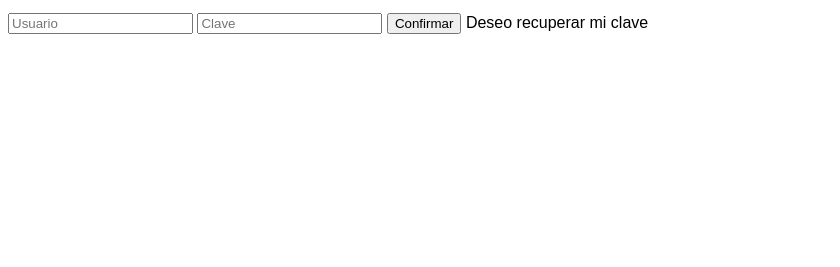
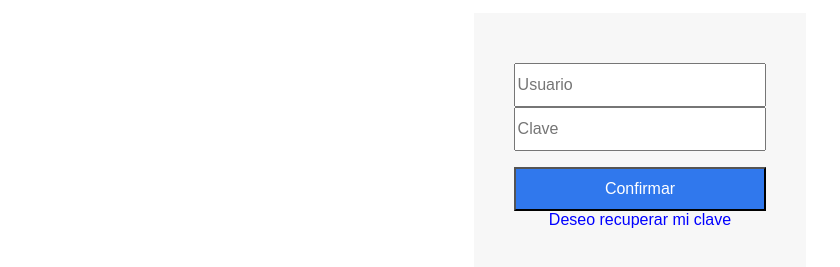
Before and after one commit to JhonMercado/Soporte-Tecnico, a plain HTML site: page index.html in a window 1280 px wide. Shown: the part 93-360 px from the top of the page, without its empty margins (0-840 px from the left). Drawn offline with Linux system fonts and the light colour scheme.

Commit message:
fase 1.2

```diff
--- a/estilos.css
+++ b/estilos.css
@@ -7,3 +7,33 @@ header figure img {
 	  display: block;
 	  margin: auto;
 	}
+#formulario {
+	display: block;
+	margin: auto;
+	width: 20%;
+	background: #f7f7f7;
+	padding: 50px 40px;
+
+}
+form input{
+	font-size: 16px;
+	width: 100%;
+	display: block;
+	margin:auto;
+	height: 44px;
+	margin-bottom: 0;
+}
+
+#confirmar {
+	display: block;
+	margin:auto;
+	margin-top: 1em;
+	background-color: #3078ed;
+	color: white;
+	font-size: 16px;
+}
+#recuperar_clave {
+    display: block;
+    text-align: center;
+    color: blue;
+    }
--- a/index.html
+++ b/index.html
@@ -15,8 +15,8 @@
 			<form id="formulario">
 				<input type="text" id="usuario" placeholder="Usuario" required>
 				<input type="text" id="clave" placeholder="Clave">
-				<input type="submit" value="Confirmar" >
-				<a src="">Deseo recuperar mi clave</a>
+				<input id="confirmar" type="submit" value="Confirmar" >
+				<a id="recuperar_clave" src="">Deseo recuperar mi clave</a>
 			</form>
       	</section>
 		<footer>
```
